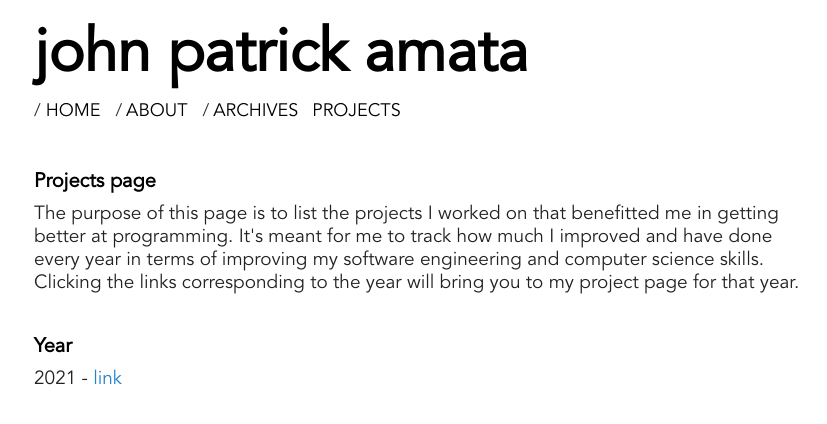
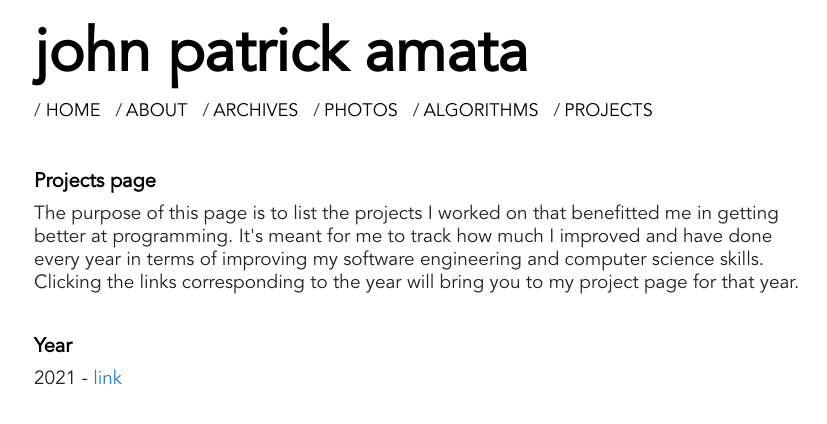
Before and after one commit to jpamata/jpamata.github.io, a Jekyll site: the page built from projects.md, in a window 1280 px wide. Shown: the top 424 px of the page, without its empty margins (222-1049 px from the left). Built offline with Jekyll 4.4.1, drawn with Linux system fonts in a browser that asks for light colours.

Commit message:
Update header.html

```diff
--- a/_includes/header.html
+++ b/_includes/header.html
@@ -2,10 +2,11 @@
   <header>
     <strong><a href="{{ site.url }}" class="top-link">john patrick amata</a></strong>
       <ul class="nav">
-        <!--Change the  URL here if working on an absolute domain-->
-        <li>/ <a href="http://johnamata.com/">Home</a> / </li>
-        <li><a href="http://johnamata.com/about">About</a> / </li>
-        <li><a href="{{ "/archives" | prepend: site.url }}">Archives</a> <span class="u-separate"></span></li>
+        <li>/ <a href="/index">Home</a> / </li>
+        <li><a href="/about">About</a> / </li>
+	      <li><a href="{{ "/archives" | prepend: site.url }}">Archives</a> / </li>
+        <li><a href="{{ "/photos" | prepend: site.url }}">Photos</a> / </li>
+        <li><a href="{{ "/algorithms" | prepend: site.url }}">Algorithms</a> / </li>
         <li><a href="/projects">Projects</a> <span class="u-separate"></span></li>
 
         <!---
```
